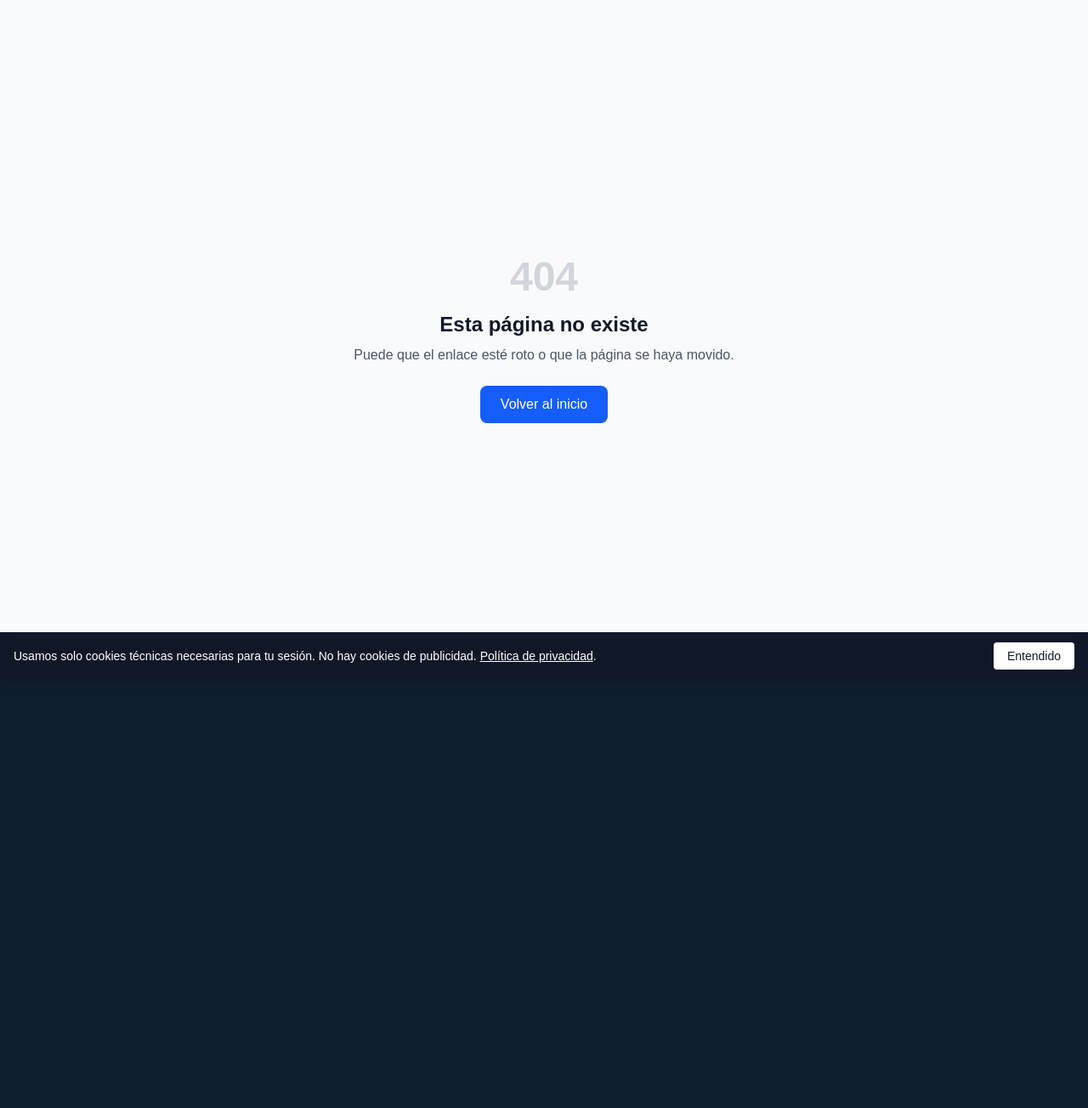
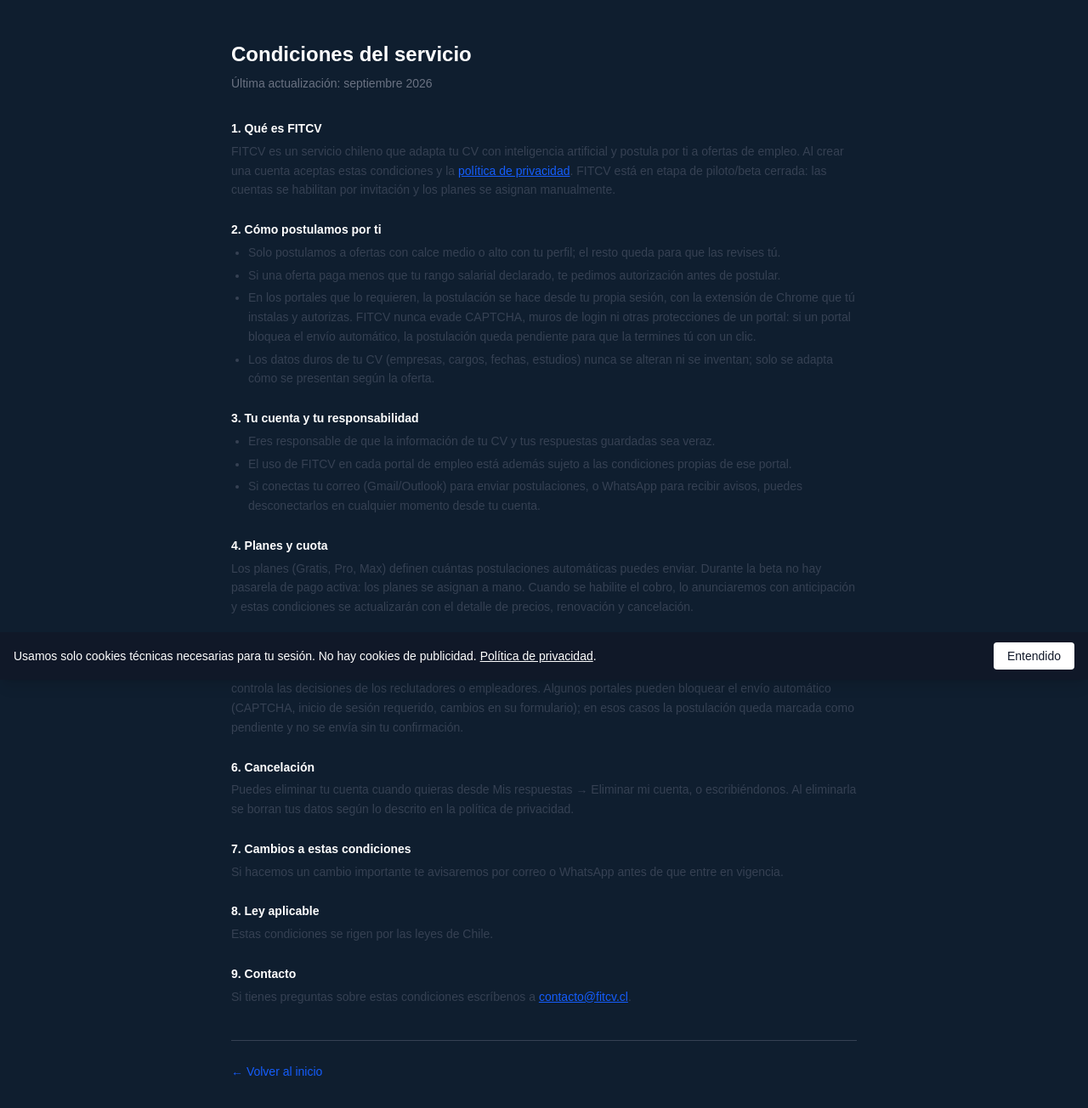
Before and after one commit to eduardofolle-coder/fitcv-mvp, a Next.js app in the folder fitcv-frontend/: page /terms in a window 1280 px wide. Before the commit this address had no page. Shown: the top 1304 px of the page at 85% size. Before the commit the page ends 800 px from the top, so only its background shows below. Built offline with nearby package versions, Linux system fonts and the light colour scheme.

Commit message:
Agrega página de Condiciones del Servicio
Falta el link a Condiciones en la pantalla de consentimiento OAuth
de Google (verificación del scope gmail.send); hasta ahora solo
existía la política de privacidad.

Co-Authored-By: Claude Sonnet 5 <noreply@anthropic.com>

```diff
--- /dev/null
+++ b/fitcv-frontend/app/terms/page.tsx
@@ -0,0 +1,101 @@
+import type { Metadata } from 'next';
+import Link from 'next/link';
+
+export const metadata: Metadata = { title: 'Condiciones del servicio — FITCV' };
+
+export default function TermsPage() {
+  return (
+    <main className="max-w-3xl mx-auto px-4 py-12 text-gray-700">
+      <h1 className="text-2xl font-bold text-white mb-2">Condiciones del servicio</h1>
+      <p className="text-sm text-gray-500 mb-8">Última actualización: septiembre 2026</p>
+
+      <section className="space-y-6 text-sm leading-relaxed">
+        <div>
+          <h2 className="font-semibold text-white mb-1">1. Qué es FITCV</h2>
+          <p>
+            FITCV es un servicio chileno que adapta tu CV con inteligencia artificial y postula por ti a ofertas de
+            empleo. Al crear una cuenta aceptas estas condiciones y la{' '}
+            <Link href="/privacy" className="text-blue-600 underline">política de privacidad</Link>. FITCV está en etapa
+            de piloto/beta cerrada: las cuentas se habilitan por invitación y los planes se asignan manualmente.
+          </p>
+        </div>
+
+        <div>
+          <h2 className="font-semibold text-white mb-1">2. Cómo postulamos por ti</h2>
+          <ul className="list-disc pl-5 space-y-1">
+            <li>Solo postulamos a ofertas con calce medio o alto con tu perfil; el resto queda para que las revises tú.</li>
+            <li>Si una oferta paga menos que tu rango salarial declarado, te pedimos autorización antes de postular.</li>
+            <li>
+              En los portales que lo requieren, la postulación se hace desde tu propia sesión, con la extensión de Chrome
+              que tú instalas y autorizas. FITCV nunca evade CAPTCHA, muros de login ni otras protecciones de un portal:
+              si un portal bloquea el envío automático, la postulación queda pendiente para que la termines tú con un clic.
+            </li>
+            <li>Los datos duros de tu CV (empresas, cargos, fechas, estudios) nunca se alteran ni se inventan; solo se
+              adapta cómo se presentan según la oferta.</li>
+          </ul>
+        </div>
+
+        <div>
+          <h2 className="font-semibold text-white mb-1">3. Tu cuenta y tu responsabilidad</h2>
+          <ul className="list-disc pl-5 space-y-1">
+            <li>Eres responsable de que la información de tu CV y tus respuestas guardadas sea veraz.</li>
+            <li>El uso de FITCV en cada portal de empleo está además sujeto a las condiciones propias de ese portal.</li>
+            <li>Si conectas tu correo (Gmail/Outlook) para enviar postulaciones, o WhatsApp para recibir avisos, puedes
+              desconectarlos en cualquier momento desde tu cuenta.</li>
+          </ul>
+        </div>
+
+        <div>
+          <h2 className="font-semibold text-white mb-1">4. Planes y cuota</h2>
+          <p>
+            Los planes (Gratis, Pro, Max) definen cuántas postulaciones automáticas puedes enviar. Durante la beta no hay
+            pasarela de pago activa: los planes se asignan a mano. Cuando se habilite el cobro, lo anunciaremos con
+            anticipación y estas condiciones se actualizarán con el detalle de precios, renovación y cancelación.
+          </p>
+        </div>
+
+        <div>
+          <h2 className="font-semibold text-white mb-1">5. Límites del servicio</h2>
+          <p>
+            FITCV te ayuda a postular más rápido y a más ofertas, pero no garantiza que consigas una entrevista ni un
+            empleo, ni controla las decisiones de los reclutadores o empleadores. Algunos portales pueden bloquear el
+            envío automático (CAPTCHA, inicio de sesión requerido, cambios en su formulario); en esos casos la
+            postulación queda marcada como pendiente y no se envía sin tu confirmación.
+          </p>
+        </div>
+
+        <div>
+          <h2 className="font-semibold text-white mb-1">6. Cancelación</h2>
+          <p>
+            Puedes eliminar tu cuenta cuando quieras desde Mis respuestas → Eliminar mi cuenta, o escribiéndonos. Al
+            eliminarla se borran tus datos según lo descrito en la política de privacidad.
+          </p>
+        </div>
+
+        <div>
+          <h2 className="font-semibold text-white mb-1">7. Cambios a estas condiciones</h2>
+          <p>
+            Si hacemos un cambio importante te avisaremos por correo o WhatsApp antes de que entre en vigencia.
+          </p>
+        </div>
+
+        <div>
+          <h2 className="font-semibold text-white mb-1">8. Ley aplicable</h2>
+          <p>Estas condiciones se rigen por las leyes de Chile.</p>
+        </div>
+
+        <div>
+          <h2 className="font-semibold text-white mb-1">9. Contacto</h2>
+          <p>
+            Si tienes preguntas sobre estas condiciones escríbenos a{' '}
+            <a href="mailto:contacto@fitcv.cl" className="text-blue-600 underline">contacto@fitcv.cl</a>.
+          </p>
+        </div>
+      </section>
+
+      <div className="mt-10 pt-6 border-t">
+        <Link href="/" className="text-sm text-blue-600 hover:underline">← Volver al inicio</Link>
+      </div>
+    </main>
+  );
+}
```
